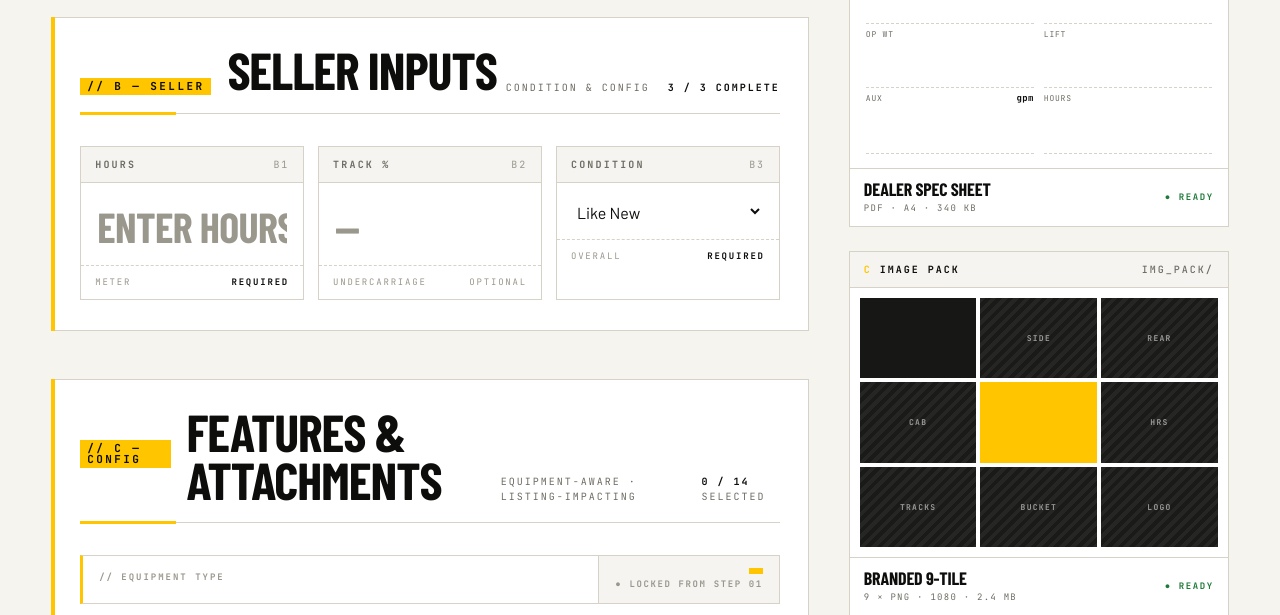
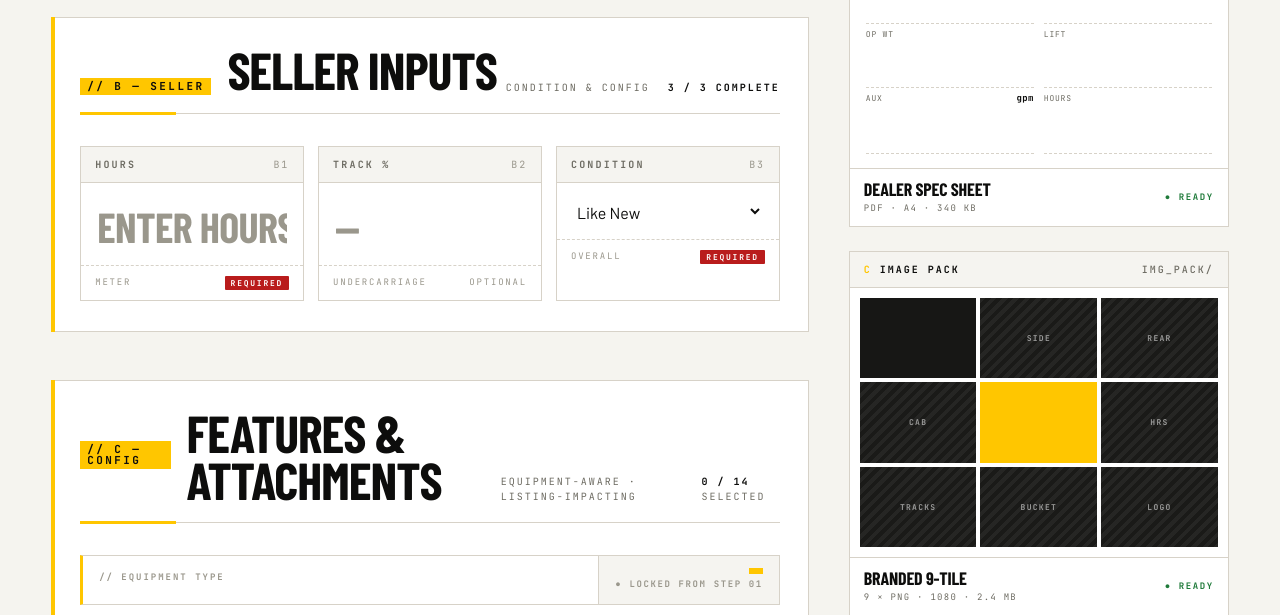
Before and after one commit to GDoutre8/machinetomarket, a Python web app: template templates/verify_specs.html in a window 1280 px wide. Shown: the part 1125-1740 px from the top of the page. Run offline with Jinja, Linux system fonts and the light colour scheme; the template is opened without the code that fills it, so the values that code supplies are empty; some web fonts are replaced.

Commit message:
Improve required field visibility in verify flow
Co-Authored-By: Claude Opus 4.7 <noreply@anthropic.com>

```diff
--- a/templates/verify_specs.html
+++ b/templates/verify_specs.html
@@ -168,7 +168,7 @@
   .seller-card .sl-body input::placeholder{color:var(--text-faint)}
   .seller-card .sl-body input:focus{caret-color:var(--accent)}
   .seller-card .sl-foot{padding:10px 14px;border-top:1px dashed var(--hair-2);font-family:'JetBrains Mono';font-size:9px;letter-spacing:.2em;text-transform:uppercase;color:var(--text-faint);display:flex;justify-content:space-between}
-  .seller-card .sl-foot .req{color:var(--ink);font-weight:700}
+  .seller-card .sl-foot .req{display:inline-block;background:#b91c1c;color:#fff;font-weight:700;font-size:8px;letter-spacing:.22em;padding:3px 6px;line-height:1;border-radius:1px;text-transform:uppercase}
 
   .eq-locked{display:flex;align-items:stretch;background:var(--paper);border:1px solid var(--rule);margin-bottom:14px;border-left:3px solid var(--accent)}
   .eq-locked .eq-locked-l{flex:1;padding:12px 16px;display:flex;flex-direction:column;justify-content:center;gap:4px;border-right:1px solid var(--rule)}
```
